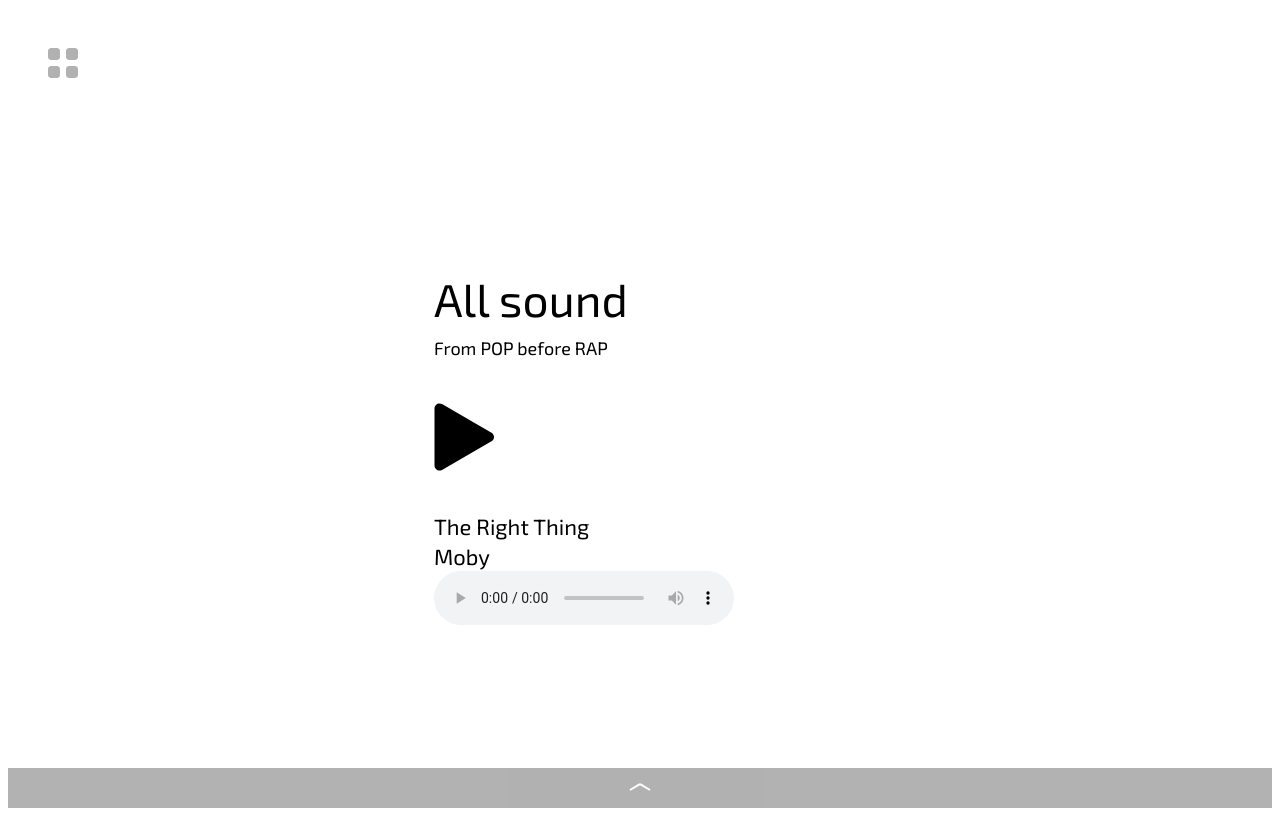
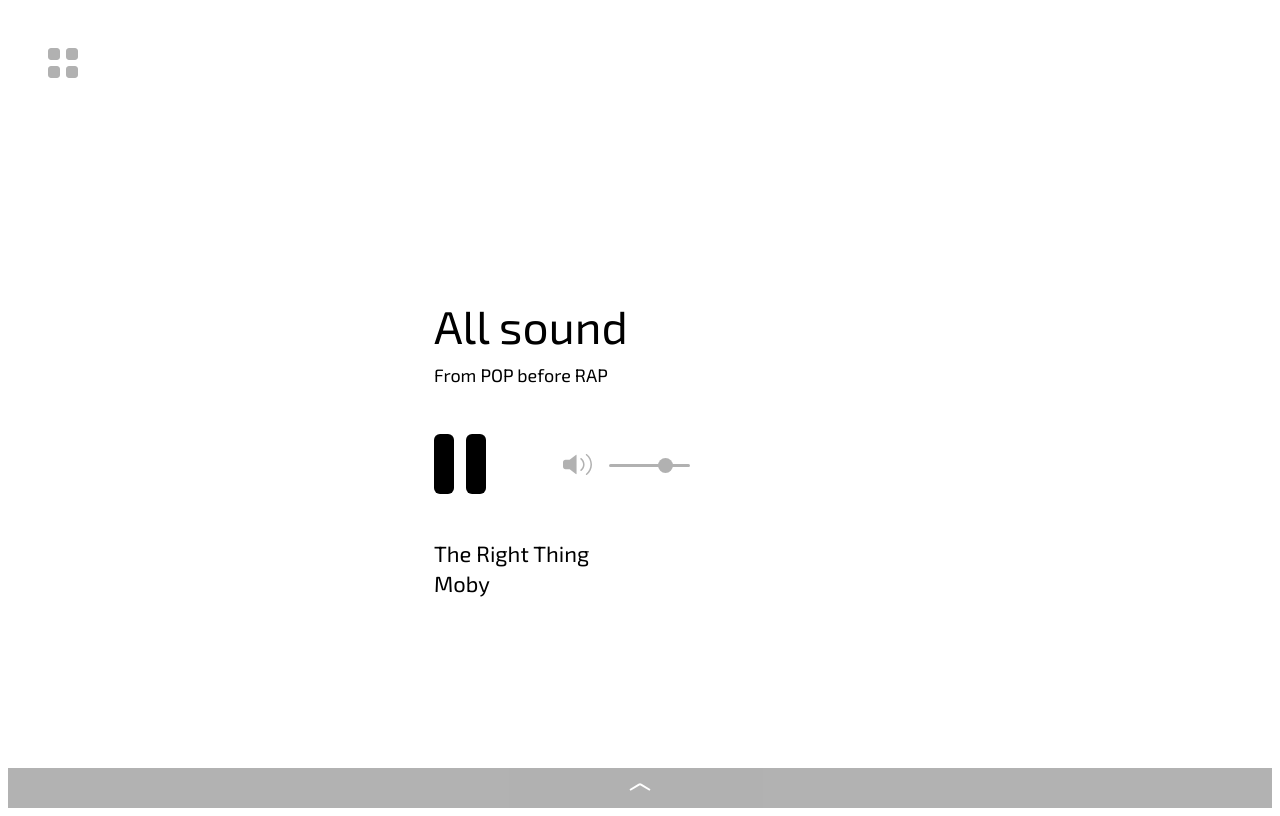
Before and after one commit to lyucean/soundsession, a Vue app: page /all in a window 1280 px wide. Built offline with nearby package versions, Linux system fonts and the light colour scheme.

Commit message:
Добавил запуск

```diff
--- a/src/components/player/player.css
+++ b/src/components/player/player.css
@@ -185,9 +185,9 @@
   opacity: 0;
 }
 
-/*.player-audio{*/
-/*  display: none;*/
-/*}*/
+.player-audio {
+  display: none;
+}
 
 /* моблиьные адаптации */
 @media (min-width: 1281px) {
--- a/src/components/player/player.vue
+++ b/src/components/player/player.vue
@@ -99,6 +99,7 @@
       this.track_author = 'Moby';
       // свяжем контейнер с переменной.
       this.player = document.getElementById('player-audio');
+      this.playPause();
     },
     computed: {
       setVarCSS () {
@@ -114,7 +115,6 @@
 
       // вешаем собыите на опредление мобильного, всё что ниже 700 - мобильный
       this.isMobile = document.documentElement.clientWidth > 700;
-
     }
   };
 </script>
--- a/src/data/stations.js
+++ b/src/data/stations.js
@@ -22,7 +22,7 @@
     genres: 'Indie, Rock, Alternative etc',
     colorBackground: '#00ECD0',
     colorText: '#000',
-    stationSource: '',
+    stationSource: 'https://soundsession.center:8443/indie',
   },
   {
     path: 'electronic',
@@ -30,7 +30,7 @@
     genres: 'Electronic and other music',
     colorBackground: '#CCFF00',
     colorText: '#000',
-    stationSource: '',
+    stationSource: 'https://soundsession.center:8443/electronic',
   },
   {
     path: 'lite',
@@ -38,7 +38,7 @@
     genres: 'Lounge, Chillout, Downtempo etc.',
     colorBackground: '#7FE102',
     colorText: '#000',
-    stationSource: '',
+    stationSource: 'https://soundsession.center:8443/lite',
   },
   {
     path: 'sweet',
@@ -46,7 +46,7 @@
     genres: 'Jazz, Bossanova etc.',
     colorBackground: '#FFD9F9',
     colorText: '#000',
-    stationSource: '',
+    stationSource: 'https://soundsession.center:8443/sweet',
   },
   {
     path: 'dark',
@@ -54,7 +54,7 @@
     genres: 'Bass, Trip hop, Dubstep light etc.',
     colorBackground: '#8B05BA',
     colorText: '#000',
-    stationSource: '',
+    stationSource: 'https://soundsession.center:8443/dark',
   },
   {
     path: 'beat',
@@ -62,7 +62,7 @@
     genres: 'Rap, Hip-hop, Trap etc.',
     colorBackground: '#8A7153',
     colorText: '#000',
-    stationSource: '',
+    stationSource: 'https://soundsession.center:8443/beat',
   },
   {
     path: 'deep',
@@ -70,7 +70,7 @@
     genres: 'House, Disco, Dance etc.',
     colorBackground: '#E94600',
     colorText: '#000',
-    stationSource: '',
+    stationSource: 'https://soundsession.center:8443/deep',
   },
   {
     path: 'drum',
@@ -78,7 +78,7 @@
     genres: 'Drum’n’Bass, Liquid, IDM etc.',
     colorBackground: '#E94600',
     colorText: '#000',
-    stationSource: '',
+    stationSource: 'https://soundsession.center:8443/drum',
   },
   {
     path: 'hard',
@@ -87,7 +87,7 @@
     colorBackground: '#101010',
     colorText: '#FFF',
     colorPlaylistButton: '#FFF',
-    stationSource: '',
+    stationSource: 'https://soundsession.center:8443/hard',
   },
   {
     path: 'russian',
@@ -95,6 +95,6 @@
     genres: 'Rock, Metall etc.',
     colorBackground: '#2100EB',
     colorText: '#FFF',
-    stationSource: '',
+    stationSource: 'https://soundsession.center:8443/russian',
   },
 ]
```
